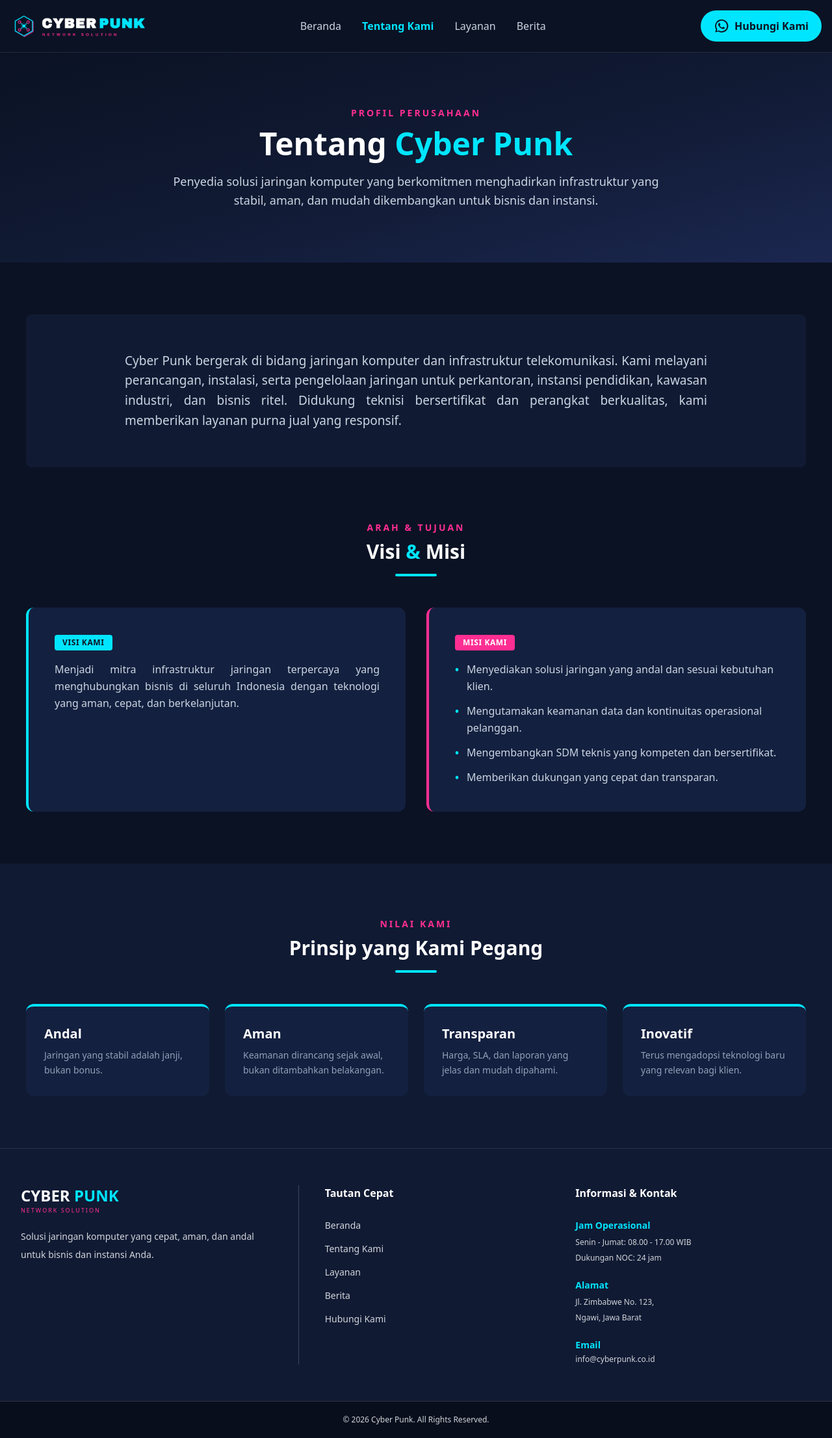
After one commit to Khaelzi/Company_Profile_Jaringan, a Laravel app: page /tentang-kami in a window 1280 px wide. The commit adds this page. Shown: the whole page at 65% size. Run offline with Laravel 12, Linux system fonts and the light colour scheme; style sheets or scripts are compiled from the project's sources.

Commit message:
-Tentang Kami- Visi Misi Nilai Kami Profile Perusahaan

```diff
--- /dev/null
+++ b/app/Http/Controllers/TentangKamiController.php
@@ -0,0 +1,11 @@
+<?php
+
+namespace App\Http\Controllers;
+
+class TentangKamiController extends Controller
+{
+    public function tentangkami()
+    {
+        return view('page.tentang-kami');
+    }
+}
--- a/resources/views/components/navbar.blade.php
+++ b/resources/views/components/navbar.blade.php
@@ -47,7 +47,7 @@
                     </li>
 
                     <li>
-                        <a href="#"
+                        <a href="{{ route('tentang-kami') }}"
                             class="block py-2 px-3 lg:p-0 {{ request()->routeIs('tentang-kami') ? 'text-[#00e5ff] font-semibold' : 'text-slate-300 hover:text-[#00e5ff]' }}">
                             Tentang Kami
                         </a>
--- a/resources/views/page/beranda.blade.php
+++ b/resources/views/page/beranda.blade.php
@@ -31,7 +31,7 @@
             </p>
 
             <div class="flex flex-wrap items-center gap-4">
-                <a href="#"
+                <a href="{{ route('tentang-kami') }}"
                     class="inline-flex items-center bg-[#00e5ff] hover:bg-[#00c4dc] text-[#0b1224] text-[15px] font-semibold px-6 py-3.5 rounded-full transition">
                     Lihat Layanan
                 </a>
--- /dev/null
+++ b/resources/views/page/tentang-kami.blade.php
@@ -0,0 +1,131 @@
+@extends('layouts.layout')
+
+@section('title', 'Tentang Kami')
+@section('content')
+
+    {{-- HEADER --}}
+    <section class="bg-gradient-to-br from-[#0b1224] via-[#101a33] to-[#1b2750] py-16 md:py-20">
+        <div class="max-w-7xl mx-auto px-6 md:px-10 text-center">
+            <span class="text-[#ff2e93] font-semibold text-sm tracking-[3px] uppercase">
+                Profil Perusahaan
+            </span>
+            <h1 class="text-3xl md:text-5xl font-extrabold text-white mt-3 mb-5">
+                Tentang <span class="text-[#00e5ff]">Cyber Punk</span>
+            </h1>
+            <p class="max-w-3xl mx-auto text-slate-300 text-base md:text-lg leading-relaxed">
+                Penyedia solusi jaringan komputer yang berkomitmen menghadirkan infrastruktur
+                yang stabil, aman, dan mudah dikembangkan untuk bisnis dan instansi.
+            </p>
+        </div>
+    </section>
+
+
+    {{-- PROFIL --}}
+    <section class="py-16 md:py-20">
+        <div class="max-w-7xl mx-auto px-6 md:px-10">
+            <div class="bg-[#101a33] rounded-lg px-6 md:px-16 py-10 md:py-14">
+                <p class="max-w-4xl mx-auto text-slate-300 text-base md:text-[19px] leading-relaxed text-justify">
+                    Cyber Punk bergerak di bidang jaringan komputer dan infrastruktur telekomunikasi.
+                    Kami melayani perancangan, instalasi, serta pengelolaan jaringan untuk perkantoran,
+                    instansi pendidikan, kawasan industri, dan bisnis ritel. Didukung teknisi bersertifikat
+                    dan perangkat berkualitas, kami memberikan layanan purna jual yang responsif.
+                </p>
+            </div>
+        </div>
+    </section>
+
+
+    {{-- VISI & MISI --}}
+    <section class="pb-16 md:pb-20">
+        <div class="max-w-7xl mx-auto px-6 md:px-10">
+
+            <div class="text-center mb-12">
+                <span class="text-[#ff2e93] font-semibold text-sm tracking-[3px] uppercase">
+                    Arah & Tujuan
+                </span>
+                <h2 class="text-2xl md:text-3xl font-bold text-white mt-2">
+                    Visi <span class="text-[#00e5ff]">&</span> Misi
+                </h2>
+                <div class="w-16 h-1 bg-[#00e5ff] mx-auto mt-4 rounded-full"></div>
+            </div>
+
+            <div class="grid grid-cols-1 md:grid-cols-2 gap-8">
+
+                {{-- VISI --}}
+                <div class="bg-[#14203f] p-8 md:p-10 rounded-xl border-l-4 border-[#00e5ff]">
+                    <span
+                        class="inline-block bg-[#00e5ff] text-[#0b1224] text-xs font-bold px-3 py-1 rounded uppercase tracking-wider mb-4">
+                        Visi Kami
+                    </span>
+                    <p class="text-slate-300 text-base leading-relaxed text-justify">
+                        Menjadi mitra infrastruktur jaringan terpercaya yang menghubungkan bisnis di seluruh
+                        Indonesia dengan teknologi yang aman, cepat, dan berkelanjutan.
+                    </p>
+                </div>
+
+                {{-- MISI --}}
+                <div class="bg-[#14203f] p-8 md:p-10 rounded-xl border-l-4 border-[#ff2e93]">
+                    <span
+                        class="inline-block bg-[#ff2e93] text-white text-xs font-bold px-3 py-1 rounded uppercase tracking-wider mb-4">
+                        Misi Kami
+                    </span>
+                    <ul class="space-y-3 text-slate-300 text-base leading-relaxed">
+                        <li class="flex items-start gap-3">
+                            <span class="text-[#00e5ff] font-bold">•</span>
+                            <span>Menyediakan solusi jaringan yang andal dan sesuai kebutuhan klien.</span>
+                        </li>
+                        <li class="flex items-start gap-3">
+                            <span class="text-[#00e5ff] font-bold">•</span>
+                            <span>Mengutamakan keamanan data dan kontinuitas operasional pelanggan.</span>
+                        </li>
+                        <li class="flex items-start gap-3">
+                            <span class="text-[#00e5ff] font-bold">•</span>
+                            <span>Mengembangkan SDM teknis yang kompeten dan bersertifikat.</span>
+                        </li>
+                        <li class="flex items-start gap-3">
+                            <span class="text-[#00e5ff] font-bold">•</span>
+                            <span>Memberikan dukungan yang cepat dan transparan.</span>
+                        </li>
+                    </ul>
+                </div>
+
+            </div>
+        </div>
+    </section>
+
+
+    {{-- NILAI PERUSAHAAN --}}
+    <section class="bg-[#101a33] py-16 md:py-20">
+        <div class="max-w-7xl mx-auto px-6 md:px-10">
+
+            <div class="text-center mb-12">
+                <span class="text-[#ff2e93] font-semibold text-sm tracking-[3px] uppercase">
+                    Nilai Kami
+                </span>
+                <h2 class="text-2xl md:text-3xl font-bold text-white mt-2">
+                    Prinsip yang Kami Pegang
+                </h2>
+                <div class="w-16 h-1 bg-[#00e5ff] mx-auto mt-4 rounded-full"></div>
+            </div>
+
+            @php
+                $nilai = [
+                    ['judul' => 'Andal', 'isi' => 'Jaringan yang stabil adalah janji, bukan bonus.'],
+                    ['judul' => 'Aman', 'isi' => 'Keamanan dirancang sejak awal, bukan ditambahkan belakangan.'],
+                    ['judul' => 'Transparan', 'isi' => 'Harga, SLA, dan laporan yang jelas dan mudah dipahami.'],
+                    ['judul' => 'Inovatif', 'isi' => 'Terus mengadopsi teknologi baru yang relevan bagi klien.'],
+                ];
+            @endphp
+
+            <div class="grid grid-cols-1 sm:grid-cols-2 lg:grid-cols-4 gap-6">
+                @foreach ($nilai as $item)
+                    <div class="bg-[#14203f] p-7 rounded-xl border-t-4 border-[#00e5ff]">
+                        <h3 class="text-xl font-bold text-white mb-2">{{ $item['judul'] }}</h3>
+                        <p class="text-sm text-slate-400 leading-relaxed">{{ $item['isi'] }}</p>
+                    </div>
+                @endforeach
+            </div>
+        </div>
+    </section>
+
+@endsection
--- a/routes/web.php
+++ b/routes/web.php
@@ -2,10 +2,10 @@
 
 use App\Http\Controllers\BerandaController;
 use Illuminate\Support\Facades\Route;
-
+use App\Http\Controllers\TentangKamiController;
 Route::get('/', [BerandaController::class, 'beranda'])->name('beranda');
 
 // Nanti kalau halaman lain sudah jadi, aktifkan:
-// Route::get('/tentang-kami', [TentangKamiController::class, 'tentangkami'])->name('tentang-kami');
+Route::get('/tentang-kami', [TentangKamiController::class, 'tentangkami'])->name('tentang-kami');
 // Route::get('/layanan', [LayananController::class, 'layanan'])->name('layanan');
 // Route::get('/berita', [BeritaController::class, 'berita'])->name('berita');
```
Also changed, not shown: package-lock.json.
